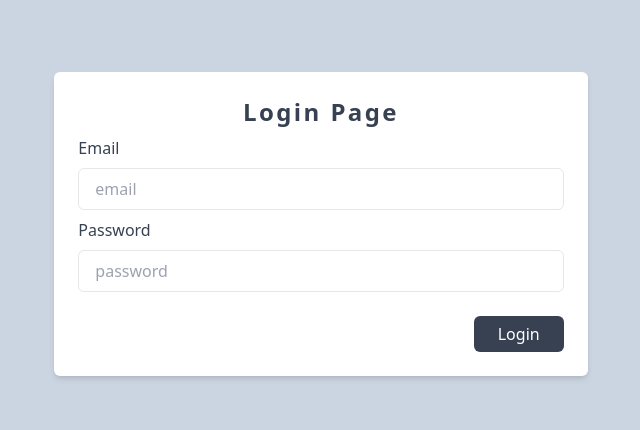
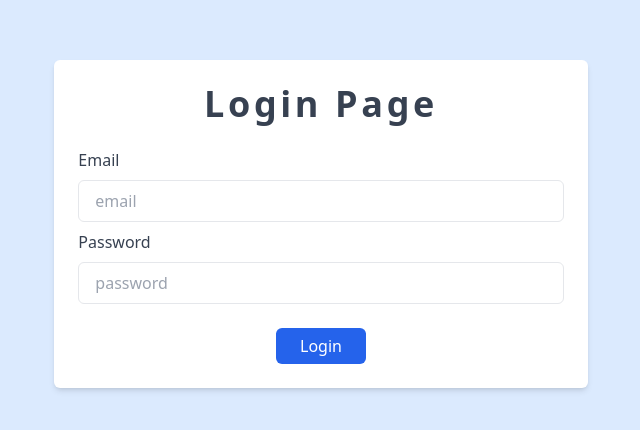
Before and after one commit to akbardev94/login-page-api, a React (Create React App) app: page / in a window 1280 px wide. Shown: the part 176-606 px from the top of the page, without its empty margins (319-959 px from the left). Built offline with nearby package versions, Linux system fonts and the light colour scheme.

Commit message:
Update Apps

```diff
--- a/public/index.html
+++ b/public/index.html
@@ -21,7 +21,7 @@
       work correctly both with client-side routing and a non-root public URL.
       Learn how to configure a non-root public URL by running `npm run build`.
     -->
-    <title>Employee</title>
+    <title>User Apps</title>
   </head>
   <body>
     <noscript>You need to enable JavaScript to run this app.</noscript>
--- a/src/components/Form/Form-login/Login.jsx
+++ b/src/components/Form/Form-login/Login.jsx
@@ -54,7 +54,7 @@ const LoginForm = () => {
   return (
     <>
       <section className=" wraper w-11/12 md:w-7/12 lg:w-5/12 p-6 mx-auto bg-white rounded-md shadow-md dark:bg-gray-800">
-        <h2 className="tracking-widest text-2xl text-center font-semibold text-gray-700 capitalize dark:text-white">Login Page</h2>
+        <h2 className="mb-6 tracking-widest text-4xl text-center font-semibold text-gray-700 capitalize dark:text-white">Login Page</h2>
         <form onSubmit={handleSumbit}>
           <div className="mt-2">
             <div>
@@ -96,8 +96,8 @@ const LoginForm = () => {
               <></>
             )}
           </div>
-          <div className="flex justify-end mt-6">
-            <button className="px-6 py-2 leading-5 text-white transition-colors duration-200 transform bg-gray-700 rounded-md hover:bg-slate-900 focus:outline-none focus:bg-gray-600" onClick={logIn}>{loading ? <LoadingBtn /> : <>Login</>}</button>
+          <div className="flex justify-center mt-6">
+            <button className="px-6 py-2 leading-5 text-white transition-colors duration-200 transform bg-blue-600 rounded-md hover:bg-blue-300 focus:outline-none focus:bg-gray-600" onClick={logIn}>{loading ? <LoadingBtn /> : <>Login</>}</button>
           </div>
         </form>
       </section>
--- a/src/pages/Home/Home.jsx
+++ b/src/pages/Home/Home.jsx
@@ -39,7 +39,7 @@ const Home = () => {
         <div className="button w-full flex justify-center">
           <button
             onClick={showMore}
-            className="bg-indigo-300 mt-2 mb-5 flex items-center px-2 py-2 font-medium tracking-wide capitalize transition-colors duration-200 transform rounded-md hover:bg-indigo-500 focus:outline-none focus:ring focus:ring-indigo-300 focus:ring-opacity-80"
+            className="bg-sky-500 mt-2 mb-5 flex items-center px-2 py-2 font-medium tracking-wide capitalize transition-colors duration-200 transform rounded-md hover:bg-sky-500/50 focus:outline-none focus:ring focus:ring-indigo-300 focus:ring-opacity-80"
           >
             <span className="mx-1 text-gray-800">Show more</span>
           </button>
--- a/src/pages/Login/Login.jsx
+++ b/src/pages/Login/Login.jsx
@@ -3,7 +3,7 @@ import LoginForm from "../../components/Form/Form-login/Login";
 
 const Login = () => {
   return (
-    <div className="mx-auto items-center min-h-screen flex flex-col justify-center bg-slate-300">
+    <div className="mx-auto items-center min-h-screen flex flex-col justify-center bg-blue-100">
       <LoginForm />
     </div>
   );
```
